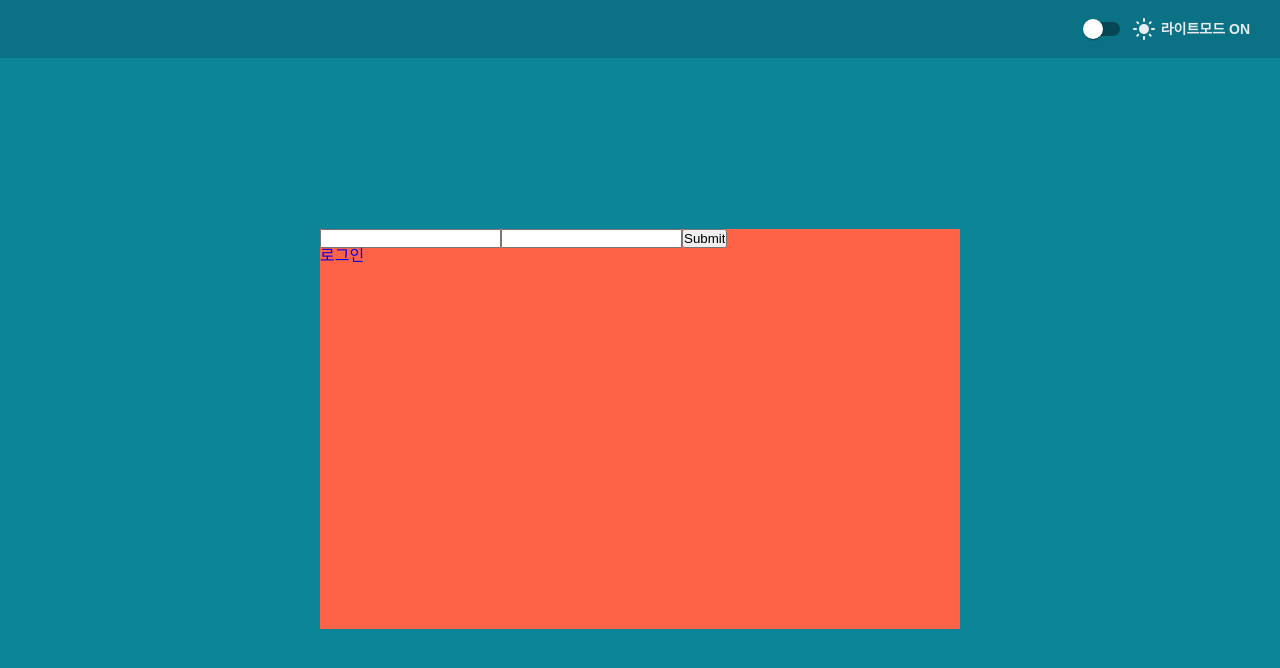
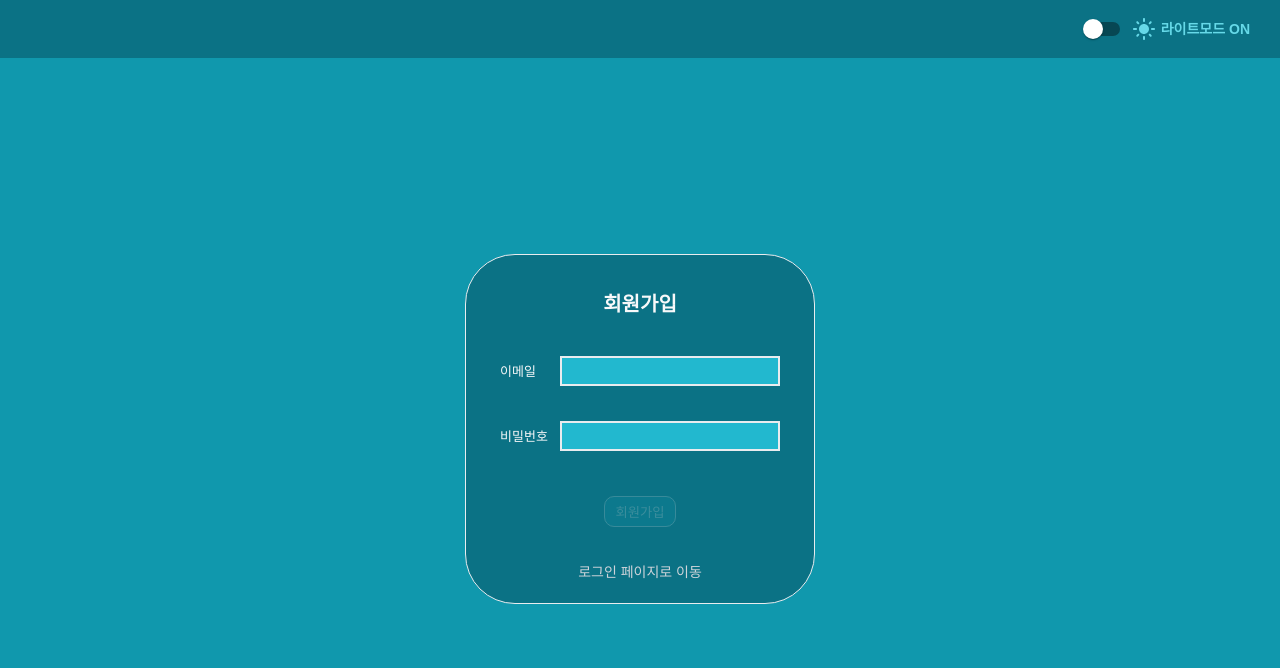
Before and after one commit to JongHoonSon/JH-Todo, a React (Create React App) app: page /auth/join in a window 1280 px wide. Shown: the top 668 px of the page. Built offline with nearby package versions, Linux system fonts and the light colour scheme; a web font is replaced by a local one; what material-ui-confirm would draw is missing.

Commit message:
Style: theme 색상 추가, Login / Join Page 스타일 적용

```diff
--- a/src/components/common/SubmitInput.tsx
+++ b/src/components/common/SubmitInput.tsx
@@ -15,7 +15,7 @@ const CustomSubmitInput = styled.input`
   justify-content: center;
   align-items: center;
   color: ${(props) => props.theme.textColor_primary};
-  background-color: ${(props) => props.theme.bgColor_tertiary};
+  background-color: ${(props) => props.theme.bgColor_secondary};
   border: 1px solid ${(props) => props.theme.borderColor};
   border-radius: 10px;
   margin: 10px 20px;
--- a/src/components/header/DarkmodeSwitch.tsx
+++ b/src/components/header/DarkmodeSwitch.tsx
@@ -50,12 +50,12 @@ export const DarkmodeSwitch = ({
 };
 
 const CustomDarkModeIcon = styled(DarkModeIcon)`
-  color: ${(props) => props.theme.textColor_tertiary};
+  color: ${(props) => props.theme.themeColor};
   margin-right: 5px;
 `;
 
 const CustomLightModeIcon = styled(LightModeIcon)`
-  color: ${(props) => props.theme.textColor_tertiary};
+  color: ${(props) => props.theme.themeColor};
   margin-right: 5px;
 `;
 
@@ -66,7 +66,7 @@ const Label = styled.label`
   font-size: 14px;
   font-weight: 600;
 
-  color: ${(props) => props.theme.textColor_tertiary};
+  color: ${(props) => props.theme.themeColor};
 
   cursor: pointer;
 `;
--- a/src/hooks/api/auth/useLoginMutation.ts
+++ b/src/hooks/api/auth/useLoginMutation.ts
@@ -7,6 +7,7 @@ import { IMutationError } from "../../../types/mutationType";
 interface IuseLoginMutation {
   handleLoginErrorChange: (boolean: boolean) => void;
 }
+
 export const useLoginMutation = ({
   handleLoginErrorChange,
 }: IuseLoginMutation) => {
--- a/src/pages/auth/JoinPage.tsx
+++ b/src/pages/auth/JoinPage.tsx
@@ -1,61 +1,106 @@
-import { useEffect, useRef, useState } from "react";
+import { useState } from "react";
 import { Helmet } from "react-helmet";
-import styled from "styled-components";
 import { vaildateEmail, validatePassword } from "../../utils/validateForm";
-import { Link } from "react-router-dom";
 import { useJoinMutation } from "../../hooks/api/auth/useJoinMutation";
+import { useForm } from "react-hook-form";
+import { SubmitHandler } from "react-hook-form/dist/types";
+import { SubmitInput } from "./../../components/common/SubmitInput";
+
+import {
+  CustomLink,
+  EmptySpace,
+  ErrorWrapper,
+  Form,
+  FormContainer,
+  FormError,
+  FormHeader,
+  Input,
+  InputError,
+  InputWrapper,
+} from "./authPageStyle";
+
+interface JoinFormInputs {
+  email: string;
+  password: string;
+}
 
 export const JoinPage = (): React.ReactElement => {
-  const [emailInputValue, setEmailInputValue] = useState<string>("");
-  const [passwordInputValue, setPasswordInputValue] = useState<string>("");
-  const [isButtonActive, setIsButtonActive] = useState<boolean>(false);
-  const submitButton = useRef<HTMLInputElement>(null);
-  const joinMutation = useJoinMutation();
+  const {
+    register,
+    handleSubmit,
+    watch,
+    formState: { errors, isValid },
+  } = useForm<JoinFormInputs>({
+    mode: "onChange",
+  });
 
-  useEffect(() => {
-    if (
-      vaildateEmail(emailInputValue) &&
-      validatePassword(passwordInputValue)
-    ) {
-      if (!isButtonActive) setIsButtonActive(true);
-    } else {
-      if (isButtonActive) setIsButtonActive(false);
-    }
-  }, [emailInputValue, passwordInputValue, isButtonActive]);
+  const [joinError, setJoinError] = useState(false);
+  const handleJoinErrorChange = (boolean: boolean) => setJoinError(boolean);
 
-  useEffect(() => {
-    submitButton.current?.toggleAttribute("disabled");
-  }, [isButtonActive]);
-
-  const handleFormSubmit = (e: React.FormEvent<HTMLFormElement>) => {
-    e.preventDefault();
-    joinMutation.mutate({ emailInputValue, passwordInputValue });
+  const joinMutation = useJoinMutation({ handleJoinErrorChange });
+  const handleJoinFormSubmit: SubmitHandler<JoinFormInputs> = (data) => {
+    joinMutation.mutate({
+      emailInputValue: data.email,
+      passwordInputValue: data.password,
+    });
   };
 
+  watch(() => {
+    if (joinError === true) {
+      handleJoinErrorChange(false);
+    }
+  });
+
   return (
-    <Container>
+    <>
       <Helmet>
-        <title>회원가입</title>
+        <title>JH Todo | 회원가입</title>
       </Helmet>
-      <form onSubmit={(e) => handleFormSubmit(e)}>
-        <input
-          value={emailInputValue}
-          onChange={(e) => setEmailInputValue(e.target.value)}
-        />
-        <input
-          value={passwordInputValue}
-          onChange={(e) => setPasswordInputValue(e.target.value)}
-        />
-        <input type="submit" ref={submitButton} disabled />
-      </form>
-      <Link to="/auth/login">로그인</Link>
-    </Container>
+      <FormContainer>
+        <FormHeader>회원가입</FormHeader>
+        <Form onSubmit={handleSubmit(handleJoinFormSubmit)}>
+          <InputWrapper>
+            <label htmlFor="email">이메일</label>
+            <Input
+              type="text"
+              id="email"
+              defaultValue=""
+              {...register("email", {
+                required: "이메일을 입력해 주세요.",
+                validate: vaildateEmail,
+              })}
+            />
+          </InputWrapper>
+
+          <ErrorWrapper>
+            <EmptySpace />
+            <InputError>{errors.email && errors.email.message}</InputError>
+          </ErrorWrapper>
+
+          <InputWrapper>
+            <label htmlFor="password">비밀번호</label>
+            <Input
+              type="password"
+              id="password"
+              defaultValue=""
+              {...register("password", {
+                required: "비밀번호를 입력해 주세요.",
+                validate: validatePassword,
+              })}
+            />
+          </InputWrapper>
+
+          <ErrorWrapper>
+            <EmptySpace />
+            <InputError>
+              {errors.password && errors.password.message}
+            </InputError>
+          </ErrorWrapper>
+          <SubmitInput type="submit" value="회원가입" disabled={!isValid} />
+        </Form>
+        {joinError && <FormError>회원가입에 실패하였습니다.</FormError>}
+        <CustomLink to="/auth/login">로그인 페이지로 이동</CustomLink>
+      </FormContainer>
+    </>
   );
 };
-
-const Container = styled.div`
-  width: 50%;
-  height: 50%;
-  margin: auto;
-  background-color: tomato;
-`;
--- a/src/pages/auth/LoginPage.tsx
+++ b/src/pages/auth/LoginPage.tsx
@@ -1,12 +1,23 @@
 import { Helmet } from "react-helmet";
-import styled from "styled-components";
 import { vaildateEmail, validatePassword } from "../../utils/validateForm";
-import { Link } from "react-router-dom";
 import { useLoginMutation } from "../../hooks/api/auth/useLoginMutation";
 import { useForm } from "react-hook-form";
 import { SubmitHandler } from "react-hook-form/dist/types";
 import { useState } from "react";
 import { SubmitInput } from "../../components/common/SubmitInput";
+
+import {
+  CustomLink,
+  EmptySpace,
+  ErrorWrapper,
+  Form,
+  FormContainer,
+  FormError,
+  FormHeader,
+  Input,
+  InputError,
+  InputWrapper,
+} from "./authPageStyle";
 
 interface LoginFormInputs {
   email: string;
@@ -43,11 +54,11 @@ export const LoginPage = (): React.ReactElement => {
   return (
     <>
       <Helmet>
-        <title>로그인</title>
+        <title>JH Todo | 로그인</title>
       </Helmet>
-      <Container>
-        <LoginHeader>Login</LoginHeader>
-        <LoginForm onSubmit={handleSubmit(handleLoginFormSubmit)}>
+      <FormContainer>
+        <FormHeader>로그인</FormHeader>
+        <Form onSubmit={handleSubmit(handleLoginFormSubmit)}>
           <InputWrapper>
             <label htmlFor="email">이메일</label>
             <Input
@@ -63,7 +74,7 @@ export const LoginPage = (): React.ReactElement => {
 
           <ErrorWrapper>
             <EmptySpace />
-            <ErrorMessage>{errors.email && errors.email.message}</ErrorMessage>
+            <InputError>{errors.email && errors.email.message}</InputError>
           </ErrorWrapper>
 
           <InputWrapper>
@@ -81,91 +92,15 @@ export const LoginPage = (): React.ReactElement => {
 
           <ErrorWrapper>
             <EmptySpace />
-            <ErrorMessage>
+            <InputError>
               {errors.password && errors.password.message}
-            </ErrorMessage>
+            </InputError>
           </ErrorWrapper>
           <SubmitInput type="submit" value="로그인" disabled={!isValid} />
-        </LoginForm>
-        {loginError && (
-          <ErrorMessage>
-            아이디 또는 비밀번호 정보가 일치하지 않습니다.
-          </ErrorMessage>
-        )}
-        <CustomLink to="/auth/join">회원가입</CustomLink>
-      </Container>
+        </Form>
+        {loginError && <FormError>로그인에 실패하였습니다.</FormError>}
+        <CustomLink to="/auth/join">회원가입 페이지로 이동</CustomLink>
+      </FormContainer>
     </>
   );
 };
-
-const Container = styled.div`
-  width: 350px;
-  height: 350px;
-  display: flex;
-  flex-direction: column;
-  justify-content: space-around;
-  align-items: center;
-  margin: auto;
-  border: 1px solid ${(props) => props.theme.borderColor};
-  border-radius: 50px;
-  color: ${(props) => props.theme.textColor_primary};
-  background-color: ${(props) => props.theme.bgColor_primary};
-  padding: 10px;
-`;
-
-const LoginHeader = styled.div`
-  height: 50px;
-  font-weight: 600;
-  display: flex;
-  justify-content: center;
-  align-items: center;
-`;
-
-const LoginForm = styled.form`
-  display: flex;
-  flex-direction: column;
-  justify-content: center;
-  align-items: center;
-`;
-
-const InputWrapper = styled.div`
-  width: 280px;
-  height: 30px;
-  display: flex;
-  justify-content: space-between;
-  align-items: center;
-  font-size: 13px;
-  margin-bottom: 5px;
-`;
-
-const Input = styled.input`
-  width: 220px;
-  height: 30px;
-  padding: 5px 10px;
-
-  color: ${(props) => props.theme.textColor_primary};
-  background-color: ${(props) => props.theme.bgColor_tertiary};
-  border: 2px solid ${(props) => props.theme.borderColor};
-`;
-
-const ErrorWrapper = styled.div`
-  width: 280px;
-  display: flex;
-`;
-
-const EmptySpace = styled.div`
-  width: 60px;
-`;
-
-const ErrorMessage = styled.span`
-  width: 220px;
-  height: 20px;
-  font-size: 12px;
-  color: #ff6b6b;
-  margin-bottom: 10px;
-`;
-
-const CustomLink = styled(Link)`
-  font-size: 12px;
-  color: ${(props) => props.theme.textColor_primary};
-`;
--- /dev/null
+++ b/src/pages/auth/authPageStyle.ts
@@ -0,0 +1,90 @@
+import styled from "styled-components";
+import { Link } from "react-router-dom";
+
+export const FormContainer = styled.div`
+  width: 350px;
+  height: 350px;
+  display: flex;
+  flex-direction: column;
+  justify-content: space-around;
+  align-items: center;
+  margin: auto;
+  border: 1px solid ${(props) => props.theme.borderColor};
+  border-radius: 50px;
+  color: ${(props) => props.theme.textColor_primary};
+  background-color: ${(props) => props.theme.bgColor_primary};
+  padding: 10px;
+`;
+
+export const FormHeader = styled.div`
+  height: 50px;
+  font-weight: 600;
+  font-size: 20px;
+  display: flex;
+  justify-content: center;
+  align-items: center;
+`;
+
+export const Form = styled.form`
+  display: flex;
+  flex-direction: column;
+  justify-content: center;
+  align-items: center;
+`;
+
+export const InputWrapper = styled.div`
+  width: 280px;
+  height: 30px;
+  display: flex;
+  justify-content: space-between;
+  align-items: center;
+  font-size: 13px;
+  margin-bottom: 5px;
+`;
+
+export const Input = styled.input`
+  width: 220px;
+  height: 30px;
+  padding: 5px 10px;
+
+  color: ${(props) => props.theme.textColor_primary};
+  background-color: ${(props) => props.theme.bgColor_tertiary};
+  border: 2px solid ${(props) => props.theme.borderColor};
+`;
+
+export const ErrorWrapper = styled.div`
+  width: 280px;
+  display: flex;
+`;
+
+export const EmptySpace = styled.div`
+  width: 60px;
+`;
+
+export const InputError = styled.span`
+  width: 220px;
+  height: 20px;
+  font-size: 12px;
+  color: #ff6b6b;
+  margin-bottom: 10px;
+`;
+
+export const FormError = styled.div`
+  display: flex;
+  justify-content: center;
+  align-items: center;
+  width: 220px;
+  height: 20px;
+  font-size: 12px;
+  color: #ff6b6b;
+  margin-bottom: 10px;
+`;
+
+export const CustomLink = styled(Link)`
+  color: ${(props) => props.theme.textColor_tertiary};
+  font-size: 14px;
+
+  display: flex;
+  justify-content: center;
+  align-items: center;
+`;
--- a/src/styles/colors.ts
+++ b/src/styles/colors.ts
@@ -2,12 +2,20 @@ export const colors = {
   CYAN9: "#0b7285",
   CYAN8: "#0c8599",
   CYAN7: "#1098ad",
+  CYAN6: "#15aabf",
+  CYAN5: "#22b8cf",
+  CYAN4: "#3bc9db",
+  CYAN3: "#66d9e8",
   CYAN2: "#99e9f2",
   CYAN1: "#c5f6fa",
   CYAN0: "#e3fafc",
   GRAY9: "#212529",
   GRAY8: "#343a40",
   GRAY7: "#495057",
+  GRAY6: "#868e96",
+  GRAY5: "#adb5bd",
+  GRAY4: "#ced4da",
+  GRAY3: "#dee2e6",
   GRAY2: "#e9ecef",
   GRAY1: "#f1f3f5",
   GRAY0: "#f8f9fa",
--- a/src/styles/styled.d.ts
+++ b/src/styles/styled.d.ts
@@ -9,5 +9,6 @@ declare module "styled-components" {
     bgColor_secondary: string;
     bgColor_tertiary: string;
     borderColor: string;
+    themeColor: string;
   }
 }
--- a/src/styles/theme.ts
+++ b/src/styles/theme.ts
@@ -3,22 +3,24 @@ import { colors } from "./colors";
 
 const lightTheme: ITheme = {
   bgColor_primary: colors.CYAN9,
-  bgColor_secondary: colors.CYAN8,
-  bgColor_tertiary: colors.CYAN7,
+  bgColor_secondary: colors.CYAN7,
+  bgColor_tertiary: colors.CYAN5,
   textColor_primary: colors.GRAY0,
-  textColor_secondary: colors.GRAY1,
-  textColor_tertiary: colors.GRAY2,
+  textColor_secondary: colors.GRAY2,
+  textColor_tertiary: colors.GRAY4,
   borderColor: colors.GRAY2,
+  themeColor: colors.CYAN3,
 };
 
 const darkTheme: ITheme = {
   bgColor_primary: colors.GRAY9,
-  bgColor_secondary: colors.GRAY8,
-  bgColor_tertiary: colors.GRAY7,
-  textColor_primary: colors.CYAN0,
-  textColor_secondary: colors.CYAN1,
-  textColor_tertiary: colors.GRAY7,
+  bgColor_secondary: colors.GRAY7,
+  bgColor_tertiary: colors.GRAY5,
+  textColor_primary: colors.CYAN5,
+  textColor_secondary: colors.CYAN4,
+  textColor_tertiary: colors.CYAN3,
   borderColor: colors.GRAY2,
+  themeColor: colors.GRAY6,
 };
 
 interface IThemeModes {
```
Also changed, not shown: src/hooks/api/auth/useJoinMutation.ts (+8 -1 lines).
